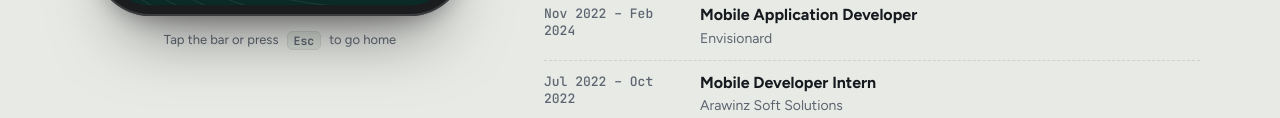
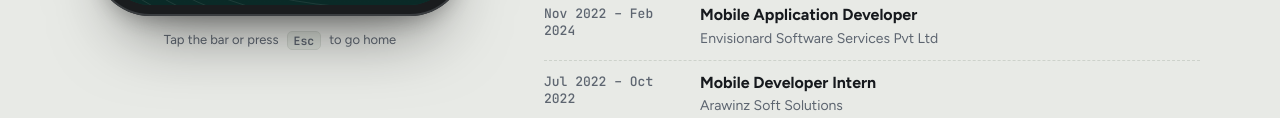
Before and after one commit to rajkumarchirumalla/rajkumarchirumalla.github.io, a plain HTML site: page index.html in a window 1280 px wide. Shown: the part 786-904 px from the top of the page. Drawn offline with Linux system fonts and the light colour scheme.

Commit message:
Use Envisionard's full company name
Co-Authored-By: Claude Opus 5.5 <noreply@anthropic.com>

```diff
--- a/index.html
+++ b/index.html
@@ -301,7 +301,7 @@ p{margin:0} h1,h2,h3{margin:0}
                 <ul><li>Lead ~5 React Native developers across 4 apps</li><li>Designed the notification platform</li><li>Own releases and on-call support</li></ul></div>
               <div class="ev"><div class="when">Aug 2024 – Jul 2025</div><h3>Software Developer, Mobile</h3><div class="org">InfoZ IT Solutions (Kapil Knowledge Hub Pvt Ltd)</div>
                 <ul><li>Owned the Teks Academy student app</li><li>Components, APIs and sync for LMS and CRM</li></ul></div>
-              <div class="ev"><div class="when">Nov 2022 – Feb 2024</div><h3>Mobile Application Developer</h3><div class="org">Envisionard · Amealio food ordering</div>
+              <div class="ev"><div class="when">Nov 2022 – Feb 2024</div><h3>Mobile Application Developer</h3><div class="org">Envisionard Software Services Pvt Ltd · Amealio food ordering</div>
                 <ul><li>Social and OTP sign-in, Razorpay payments</li><li>Google Maps, Dunzo delivery, live order tracking</li></ul></div>
               <div class="ev"><div class="when">Jul 2022 – Oct 2022</div><h3>Mobile Developer Intern</h3><div class="org">Arawinz Soft Solutions</div></div>
               <div class="ev"><div class="when">2017 – 2021</div><h3>B.Tech, Computer Science</h3><div class="org">Sreenidhi Institute of Science and Technology</div></div>
@@ -425,7 +425,7 @@ p{margin:0} h1,h2,h3{margin:0}
       <div class="jobs">
         <div class="job"><span class="w">Aug 2025 – now</span><div><b>Senior Software Developer, Mobile &amp; Backend Lead</b><small>InfoZ IT Solutions (Infomark Labs Pvt Ltd, Kapil Group). Joined Kapil Knowledge Hub Pvt Ltd in Aug 2024; transferred within the group in Apr 2026.</small></div></div>
         <div class="job"><span class="w">Aug 2024 – Jul 2025</span><div><b>Software Developer, Mobile</b><small>InfoZ IT Solutions (Kapil Knowledge Hub Pvt Ltd)</small></div></div>
-        <div class="job"><span class="w">Nov 2022 – Feb 2024</span><div><b>Mobile Application Developer</b><small>Envisionard</small></div></div>
+        <div class="job"><span class="w">Nov 2022 – Feb 2024</span><div><b>Mobile Application Developer</b><small>Envisionard Software Services Pvt Ltd</small></div></div>
         <div class="job"><span class="w">Jul 2022 – Oct 2022</span><div><b>Mobile Developer Intern</b><small>Arawinz Soft Solutions</small></div></div>
       </div>
     </section>
```
